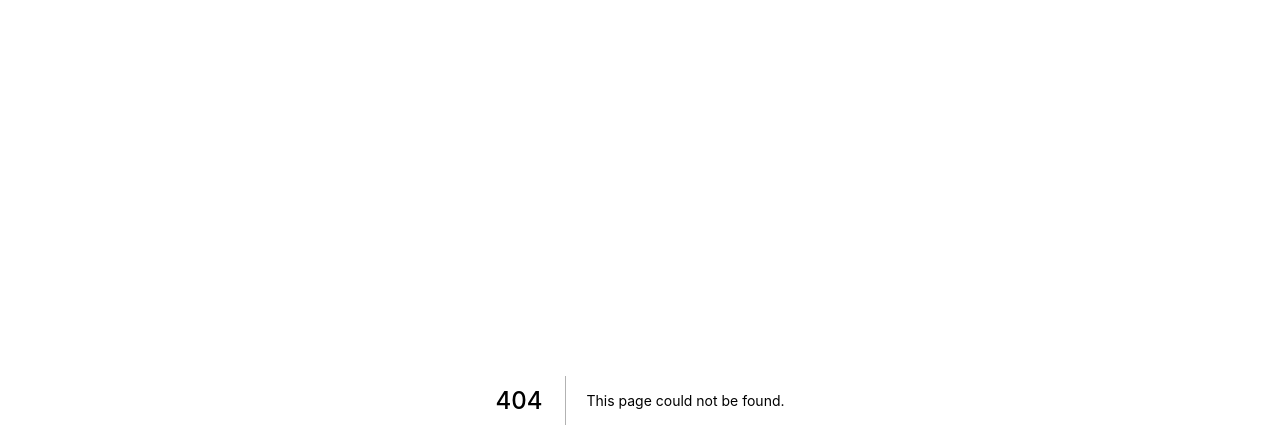
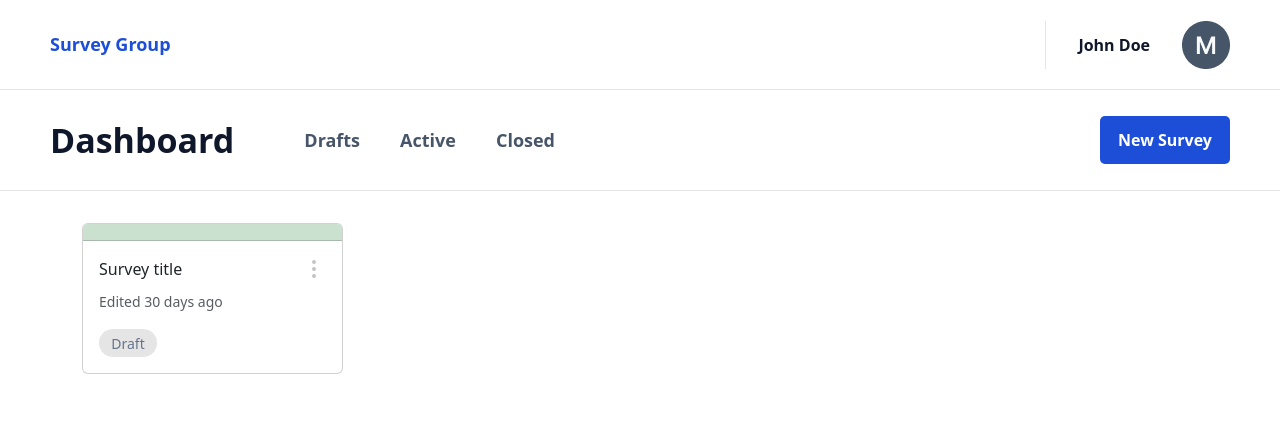
Before and after one commit to 17WebDev/Survey-Grupa-Test, a Next.js app: page /admin/active in a window 1280 px wide. Before the commit this address had no page. Shown: the top 448 px of the page. Built offline with nearby package versions, Linux system fonts and the light colour scheme.

Commit message:
Active survey page created. Login and Sign up screen layout bug fixes.

```diff
--- a/components/cards/SurveyCard.tsx
+++ b/components/cards/SurveyCard.tsx
@@ -52,7 +52,7 @@ function UserCard({
             <p className="mb-0 fw-medium">Survey title</p>
           </div>
 
-          <img alt="Image" src="images/more-vertical.svg" />
+          <img alt="Image" src="/images/more-vertical.svg" />
         </div>
 
         <p className="text-muted">
--- a/components/nav/Dashboard.tsx
+++ b/components/nav/Dashboard.tsx
@@ -9,8 +9,14 @@ function DashboardNav() {
         <p>Dashboard</p>
 
         <div className={styles.linksWrap}>
-          <a href="">Drafts</a>
-          <a href="">Active</a>
+          <Link href="/admin">
+            <a href="">Drafts</a>
+          </Link>
+
+          <Link href="/admin/active">
+            <a>Active</a>
+          </Link>
+
           <a href="">Closed</a>
         </div>
       </section>
--- a/lib/hooks/auth.tsx
+++ b/lib/hooks/auth.tsx
@@ -2,6 +2,7 @@ export const clearAuth = (): void => {
   localStorage.removeItem('access');
 };
 
-export const setAuth = (access: string): void => {
+export const setAuth = (access: string, type: string): void => {
   localStorage.setItem('access', access);
+  localStorage.setItem('type', type);
 };
--- a/lib/utils/constants.ts
+++ b/lib/utils/constants.ts
@@ -1,3 +1,5 @@
 export const BASE_URL = process.env.NEXT_PUBLIC_BASE_URL;
 
-export const API_URL = process.env.NEXT_PUBLIC_API_URL;
+export const API_BASE_URL = process.env.NEXT_PUBLIC_API_URL;
+
+export const API_URL = `${API_BASE_URL}/api`;
--- /dev/null
+++ b/pages/admin/active.tsx
@@ -0,0 +1,37 @@
+import { useRouter } from 'next/router';
+import { Col, Container, Row } from 'react-bootstrap';
+
+import SurveyCard from 'components/cards/SurveyCard';
+import AdminLayout from 'components/layout/Admin';
+import DashboardNav from 'components/nav/Dashboard';
+import { Survey, SurveyFilter } from 'lib/types/Survey';
+
+export function AdminActiveSurveysPage() {
+  const mock: Survey = {
+    title: 'Survey Title',
+    created_at: new Date('2021-05-07 22:00'),
+    updated_at: new Date(),
+  };
+
+  const router = useRouter();
+
+  return (
+    <AdminLayout title="Dashboard">
+      <DashboardNav />
+
+      <Container>
+        <Row>
+          <Col xs="12" md="4" lg="3">
+            <SurveyCard
+              onClick={() => router.push('/admin/survey/1')}
+              survey={mock}
+              filter={SurveyFilter.ACTIVE}
+            />
+          </Col>
+        </Row>
+      </Container>
+    </AdminLayout>
+  );
+}
+
+export default AdminActiveSurveysPage;
```
Also changed, not shown: pages/login.tsx (+15 -3 lines), pages/signup.tsx (+55 -4 lines).
